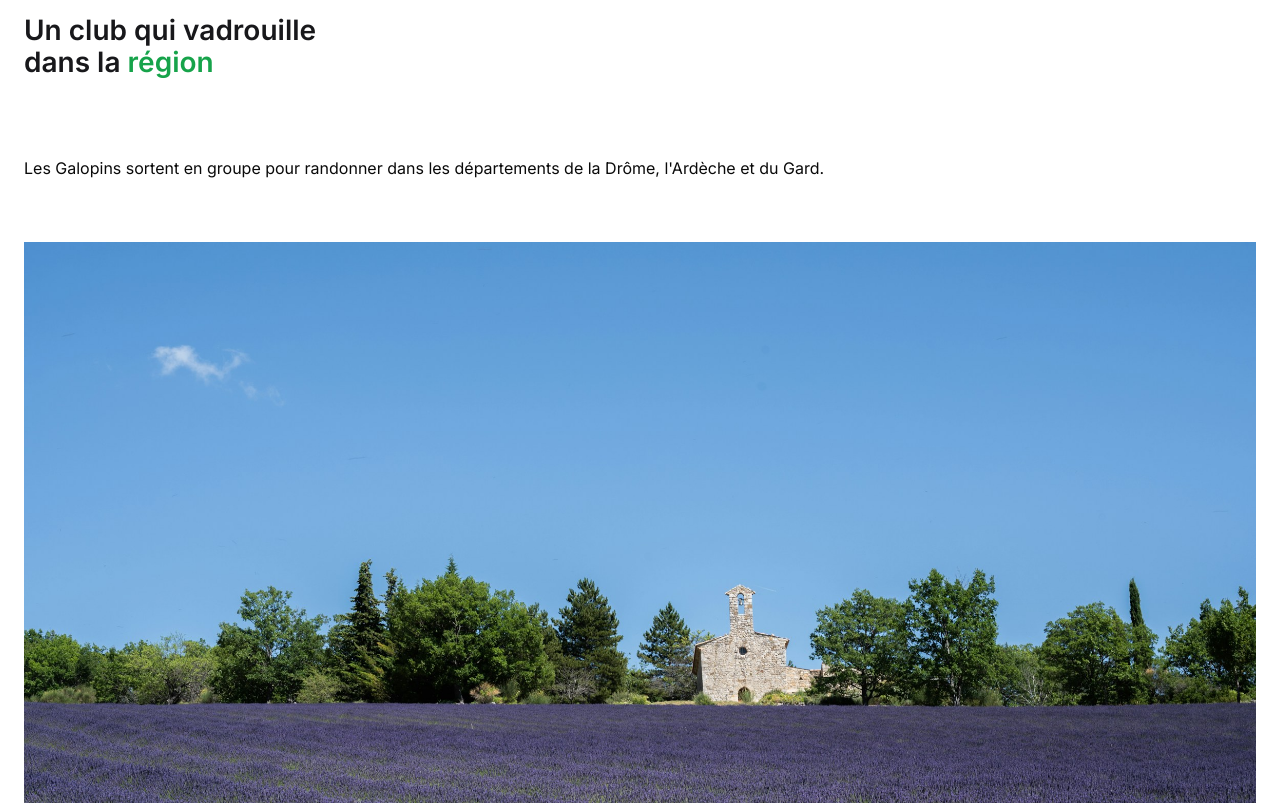
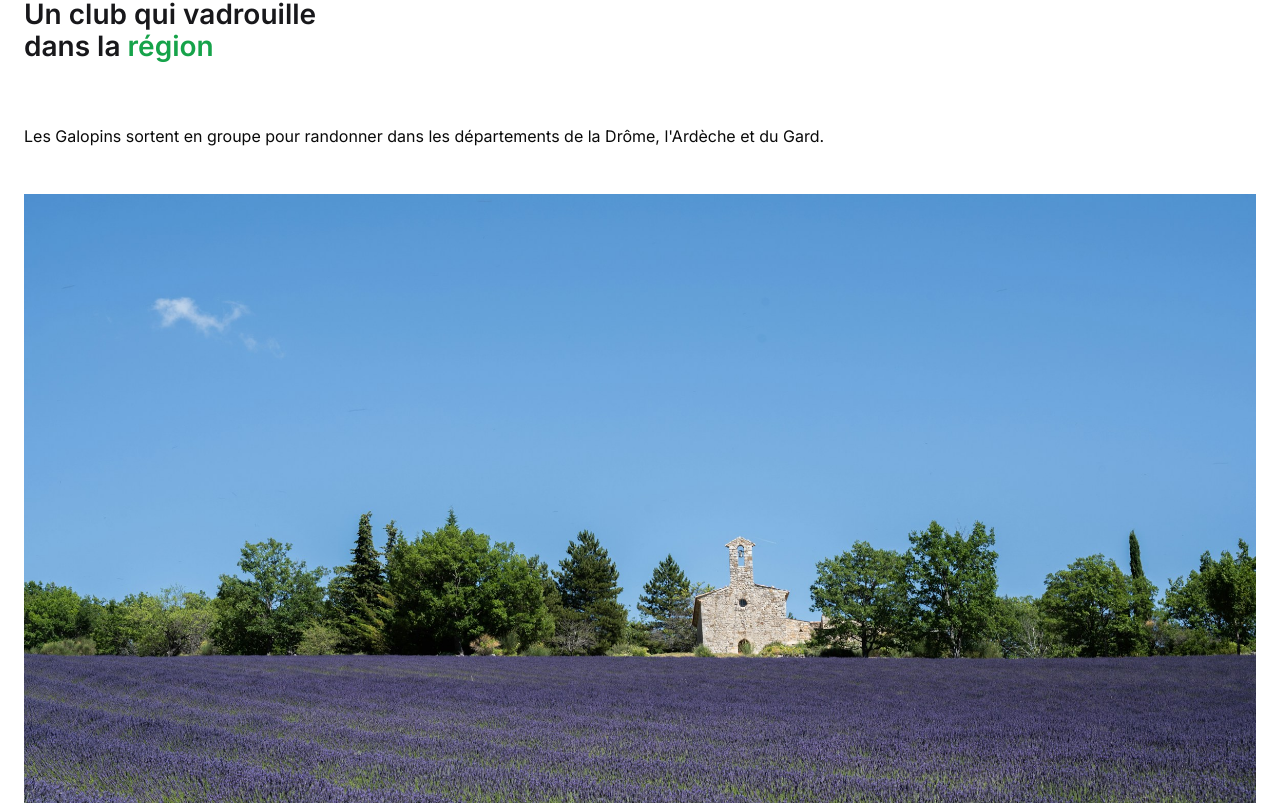
Before and after one commit to SebastienLaurentt/Galopins-Next-V2, a Next.js app: page / in a window 1280 px wide. Shown: the part 697-1500 px from the top of the page. Built offline with nearby package versions, Linux system fonts and the light colour scheme.

Commit message:
update margin design system for home

```diff
--- a/app/page.tsx
+++ b/app/page.tsx
@@ -35,12 +35,12 @@ export default function Home() {
       </SectionBg>
 
       {/* Area Section */}
-      <Section marginBottom="true" marginTop="true" classname="">
+      <Section marginBottom={true} marginTop={true} classname="">
         <SectionHeader
           title="Un club qui vadrouille dans la "
           titleHighlight="région"
         />
-        <div className="mb-16">
+        <div className="mb-12">
           <p>
             Les Galopins sortent en groupe pour randonner dans les départements
             de la Drôme, l'Ardèche et du Gard.
--- a/components/Card/AreaCard/AreaCard.tsx
+++ b/components/Card/AreaCard/AreaCard.tsx
@@ -10,7 +10,7 @@ interface AreaCardProps {
 
 const AreaCard = ({src, alt, areaTitle, areaDescription}: AreaCardProps) => {
   return (
-    <div className='mb-12'>
+    <div className='mb-10'>
       <div className='mb-4'>
         <Image src={src} alt={alt} />
       </div>
--- a/components/Section/Section.tsx
+++ b/components/Section/Section.tsx
@@ -12,7 +12,7 @@ const Section = ({
   children,
 }: SectionProps) => {
   const isMarginBottom = marginBottom ? "mb-20" : "";
-  const isMarginTop = marginTop ? "mt-24" : "";
+  const isMarginTop = marginTop ? "mt-20" : "";
 
   return (
     <section className={`${classname} ${isMarginBottom} ${isMarginTop} px-6`}>
--- a/components/SectionHeader/SectionHeader.tsx
+++ b/components/SectionHeader/SectionHeader.tsx
@@ -12,7 +12,7 @@ const SectionHeader: React.FC<SectionHeaderProps> = ({
   titleDescription,
 }) => {
   return (
-    <div className="max-w-[320px] mb-20">
+    <div className="max-w-[320px] mb-16">
       <h2>
         {title} <span className="text-accent">{titleHighlight}</span>
       </h2>
```
